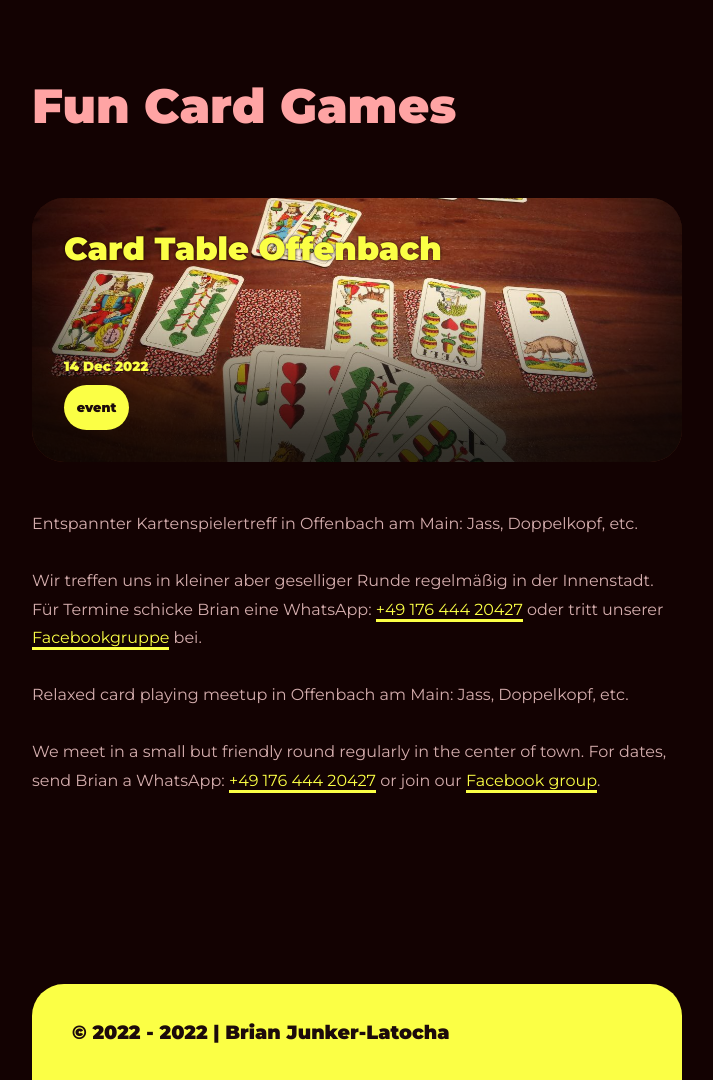
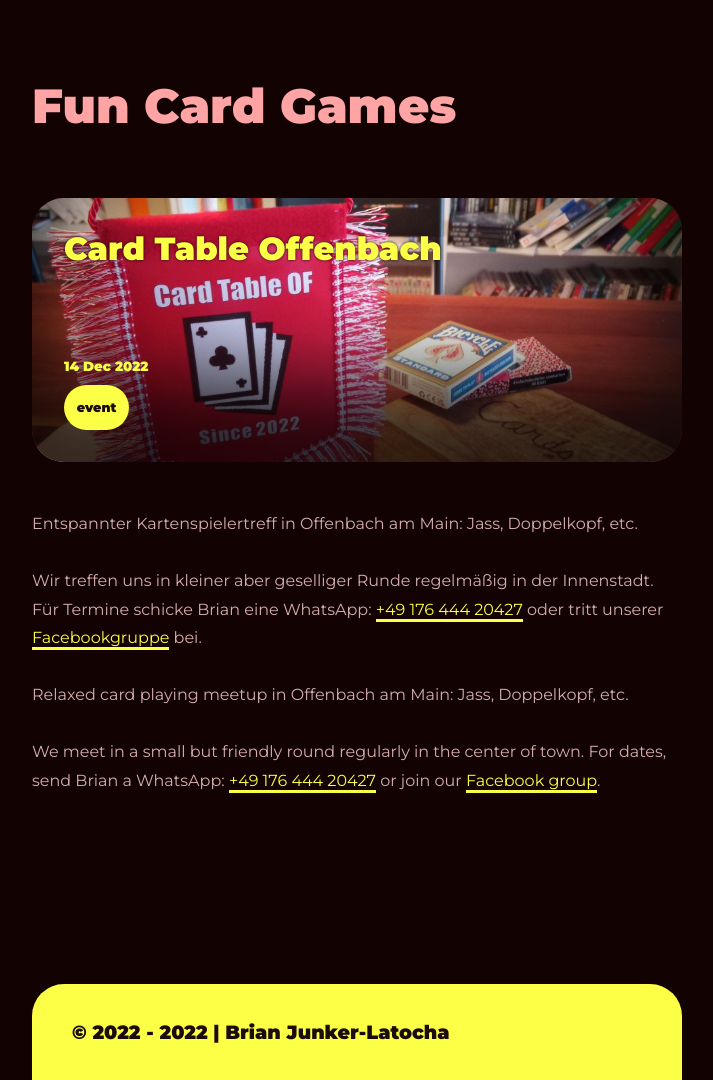
Before and after one commit to BrianInGermany/oldcardgames, a Jekyll site: the page built from events.md, in a window 1280 px wide. Shown: the whole page, without its empty margins (283-996 px from the left). Built offline with Jekyll 4.4.1, drawn with Linux system fonts in a browser that asks for light colours.

Commit message:
add pic for events

```diff
--- a/events.md
+++ b/events.md
@@ -4,7 +4,7 @@ title:  "Card Table Offenbach"
 description: "Entspannter Kartenspielertreff in Offenbach am Main: Jass, Doppelkopf, etc."
 date:   2022-12-14 18:34:00
 categories: ["event"]
-thumbnail: "/assets/images/constancejass.jpg"
+thumbnail: "/assets/images/cardtable.jpg"
 ---
 Entspannter Kartenspielertreff in Offenbach am Main: Jass, Doppelkopf, etc.
 
```
Also changed, not shown: assets/images/cardtable.jpg (added).
